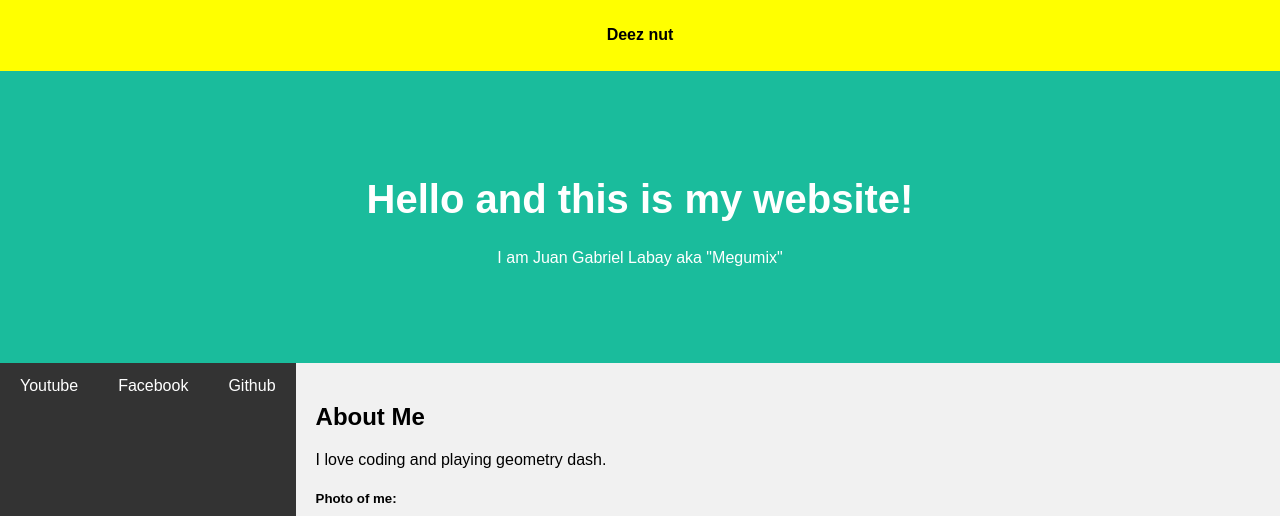
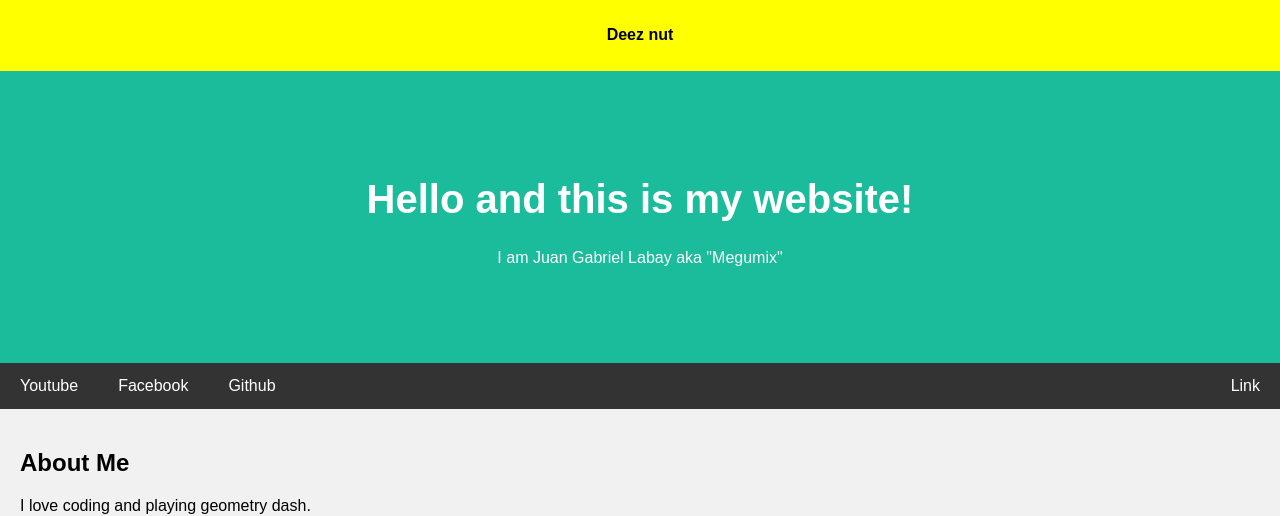
Before and after one commit to Megumix001/Megumix-website, a plain HTML site: page index.html in a window 1280 px wide. Shown: the top 516 px of the page. Drawn offline with Linux system fonts and the light colour scheme.

Commit message:
Update index.html

```diff
--- a/index.html
+++ b/index.html
@@ -118,6 +118,10 @@ body {
 
 <a href="https://github.com/Cannonmix" target="_blank">Github</a>
 
+  <a href="#" class="right">Link</a>
+</div>
+
+
 <div class="row">
   <div class="side">
     <h2>About Me</h2>
```
